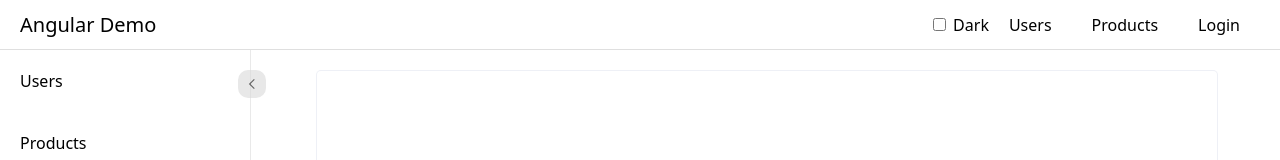
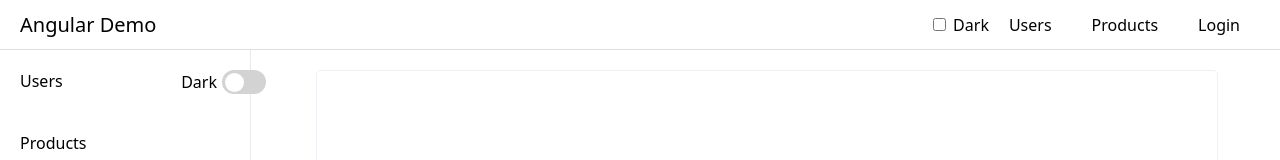
Before and after one commit to oscar-dlth/angular-demo, an Angular app: page / in a window 1280 px wide. Shown: the top 160 px of the page. Built offline with nearby package versions, Linux system fonts and the light colour scheme.

Commit message:
feat: add toogle and button icon

```diff
--- /dev/null
+++ b/src/app/UI/shared/components/button-icon/button-icon.component.html
@@ -0,0 +1,3 @@
+<button #buttonIcon class="toogle-button {{ customClass }}" (click)="onToggle()">
+  <img [style.width.px]="size || defaultSize" [src]="imgSource" alt="close open">
+</button>
--- /dev/null
+++ b/src/app/UI/shared/components/button-icon/button-icon.component.sass
@@ -0,0 +1,12 @@
+.toogle-button
+  cursor: pointer
+  border: none
+  border-radius: 10px
+  width: 28px
+  height: 28px
+  display: flex
+  justify-content: center
+  align-items: center
+
+  img
+    height: auto
--- /dev/null
+++ b/src/app/UI/shared/components/button-icon/button-icon.component.ts
@@ -0,0 +1,31 @@
+import { Component, EventEmitter, Input, OnInit, Output } from '@angular/core';
+
+@Component({
+  selector: 'app-button-icon',
+  templateUrl: './button-icon.component.html',
+  styleUrls: ['./button-icon.component.sass']
+})
+export class ButtonIconComponent implements OnInit {
+
+  @Output() toggle = new EventEmitter();
+  @Input() isActive : Boolean = true;
+  @Input() imgActive: string = '';
+  @Input() imgInactive: string = '';
+  @Input() customClass: string;
+  @Input() size: number;
+
+  defaultSize = 15;
+
+  constructor() { }
+
+  ngOnInit(): void {
+  }
+
+  onToggle(){
+    this.toggle.emit();
+  }
+
+  get imgSource(){
+    return this.isActive ? this.imgActive: this.imgInactive;
+  }
+}
--- a/src/app/UI/shared/components/toogle-button/toogle-button.component.html
+++ b/src/app/UI/shared/components/toogle-button/toogle-button.component.html
@@ -1,3 +1,6 @@
-<span  class="toogle-button {{ customClass }}" (click)="onToggle()">
-  <img [src]="imgSource" alt="close open">
-</span>
+<div class="control-container" [ngClass]="{'is-active': isActive }">
+  Dark
+  <div class="toggle-container" (click)="toggleClick()">
+    <span class="state-indicator"></span>
+  </div>
+</div>
--- a/src/app/UI/shared/components/toogle-button/toogle-button.component.sass
+++ b/src/app/UI/shared/components/toogle-button/toogle-button.component.sass
@@ -1,13 +1,32 @@
-.toogle-button
-  border-radius: 10px
-  width: 28px
-  height: 28px
-  opacity: 0.6
-  display: block
+.toggle-container
   display: flex
-  justify-content: center
-  align-items: flex-center
+  align-items: center
+  position: relative
+  cursor: pointer
+  padding: 2px
+  background: lightgray
+  width: 40px
+  height: 20px
+  border-radius: 50px
+  transition: background 0.25s ease
 
-  img
-    width: 50%
-    height: auto
+  .state-indicator
+    position: absolute
+    display: block
+    background: white
+    width: 19px
+    height: 19px
+    border-radius: 100%
+    left: 3px
+    transition: left 0.25s ease
+
+.is-active
+  .toggle-container
+    background: #40b872
+    .state-indicator
+      left: calc(21px)
+
+.control-container
+  display: flex
+  align-items: center
+  column-gap: 5px
--- a/src/app/UI/shared/components/toogle-button/toogle-button.component.ts
+++ b/src/app/UI/shared/components/toogle-button/toogle-button.component.ts
@@ -1,28 +1,55 @@
-import { Component, EventEmitter, Input, OnInit, Output } from '@angular/core';
+import { Component, EventEmitter, Input, OnInit, Output, forwardRef } from '@angular/core';
+import { ControlValueAccessor, NG_VALUE_ACCESSOR } from '@angular/forms';
 
 @Component({
   selector: 'app-toogle-button',
   templateUrl: './toogle-button.component.html',
-  styleUrls: ['./toogle-button.component.sass']
+  styleUrls: ['./toogle-button.component.sass'],
+  providers: [
+    {
+      provide: NG_VALUE_ACCESSOR,
+      useExisting: forwardRef(() => ToogleButtonComponent),
+      multi: true
+    }
+  ]
 })
-export class ToogleButtonComponent implements OnInit {
+export class ToogleButtonComponent implements OnInit, ControlValueAccessor {
 
-  @Output() toggle = new EventEmitter();
-  @Input() isActive : Boolean = true;
+  @Input() isActive : boolean = true;
   @Input() imgActive: string = '';
   @Input() imgInactive: string = '';
   @Input() customClass: string;
 
+  onChange: (value: boolean) => void;
+  onTouched: () => void;
+  onDisabledState: any;
+
   constructor() { }
 
-  ngOnInit(): void {
+  writeValue(value: boolean): void {
+    this.isActive = value;
   }
 
-  onToggle(){
-    this.toggle.emit();
+  registerOnChange(fn: any): void {
+    this.onChange = fn;
+  }
+
+  registerOnTouched(fn: any): void {
+    this.onTouched = fn;
+  }
+
+  setDisabledState?(isDisabled: boolean): void {
+  }
+
+  ngOnInit(): void {
   }
 
   get imgSource(){
     return this.isActive ? this.imgActive: this.imgInactive;
   }
+
+  toggleClick(){
+    this.isActive = !this.isActive;
+    this.onChange(this.isActive)
+  }
 }
```
Also changed, not shown: src/app/UI/shared/shared.module.ts (+7 -3 lines), 1 other file (tests, documents, lock files or other folders).
